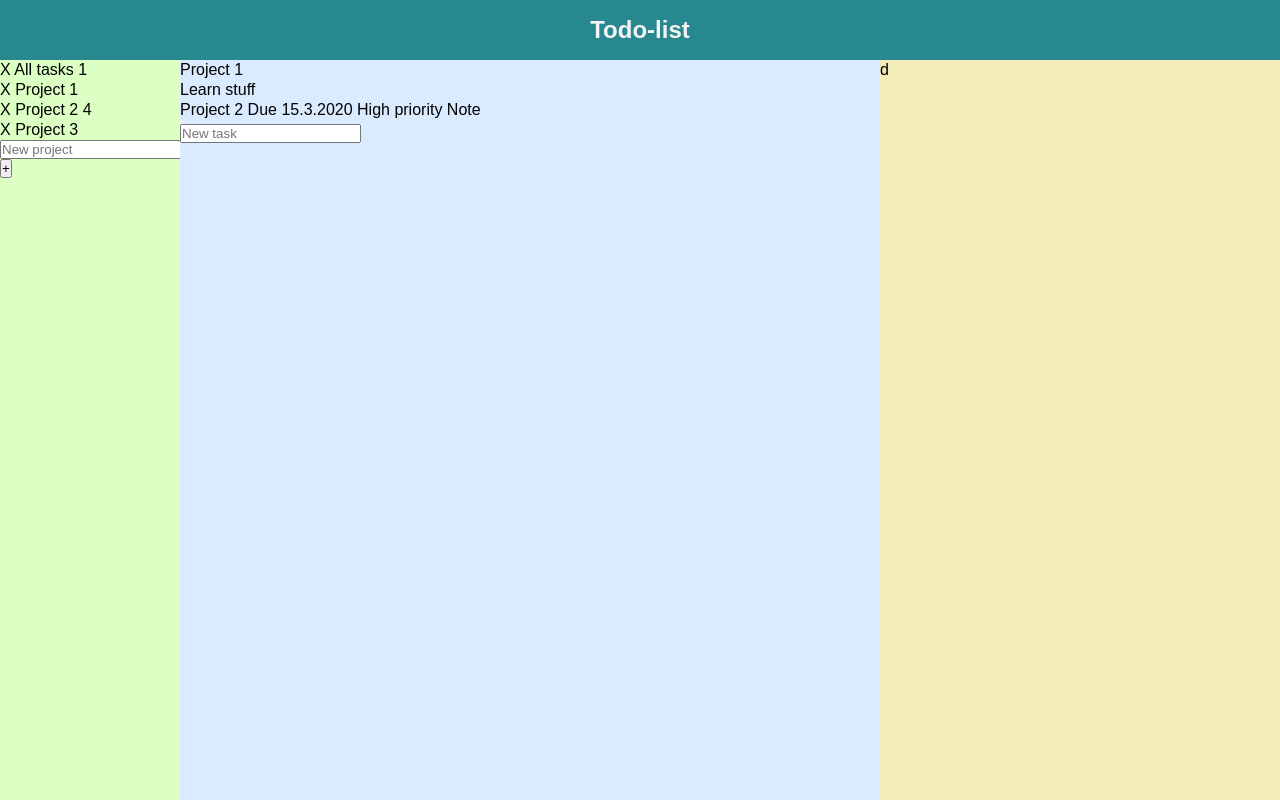
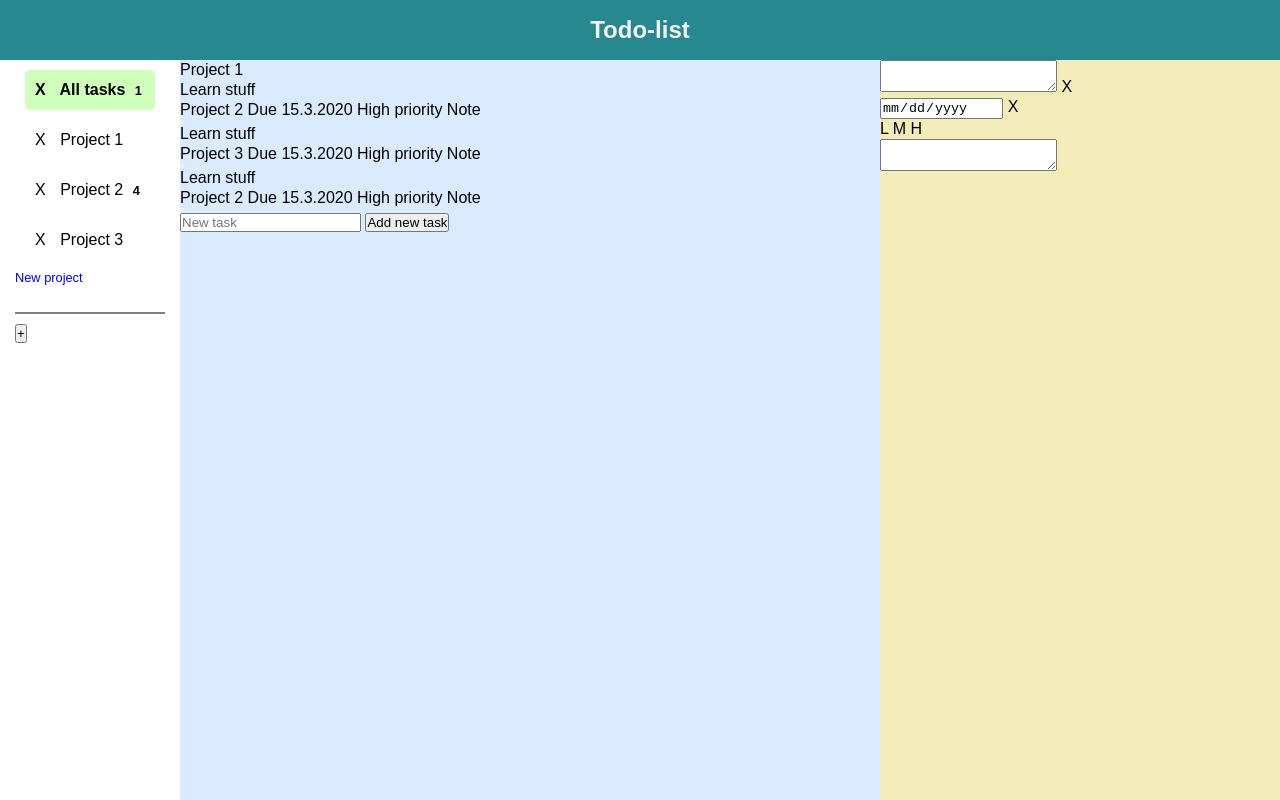
Before and after one commit to AlexRedwood/todolist2, a website built with webpack: page dist/index.html in a window 1280 px wide. Built offline with Linux system fonts and the light colour scheme.

Commit message:
Add style to projects: active color, hover colors, margins, paddings

```diff
--- a/src/SCSS/_config.scss
+++ b/src/SCSS/_config.scss
@@ -1,7 +1,7 @@
 $header-bg-color: rgb(39, 136, 143);
 $header-font-color: #f4f4f4;
 
-$project-container-bg-color: rgb(220, 255, 196);
+$project-container-bg-color: #fff;
 $main-bg-color: rgb(218, 234, 255);
 $todo-misc-container-bg-color: rgb(241, 236, 184);
 
--- a/src/SCSS/style.scss
+++ b/src/SCSS/style.scss
@@ -51,6 +51,63 @@ main {
 #project-container {
   grid-area: projects;
   background: $project-container-bg-color;
+  display: flex;
+  flex-direction: column;
+  justify-content: flex-start;
+  align-items: center;
+
+  #project-list {
+    width: 150px;
+
+    .project {
+      margin: 10px;
+      padding: 10px;
+      border-radius: 5px;
+
+      &.active {
+        background: rgb(206, 255, 187);
+        font-weight: 900;
+      }
+      &:not(.active):hover {
+        background: rgb(230, 255, 220);
+        cursor: pointer;
+      }
+      .project-icon {
+        margin-right: 10px;
+      }
+
+      .count-todos {
+        margin-left: 5px;
+        font-size: 0.8em;
+        font-weight: 900;
+      }
+    }
+  }
+  #new-project-form {
+    position: relative;
+
+    #new-project {
+      border: 0;
+      border-bottom: 2px solid grey;
+      width: 150px;
+      padding: 10px;
+      margin-bottom: 10px;
+      outline: 0;
+      font-size: 1.2em;
+      background: transparent;
+      transition: border-color 0.2s;
+      &::placeholder {
+        color: transparent;
+      }
+    }
+    .project-form-label {
+      position: absolute;
+      display: block;
+      transition: 0.2s;
+      font-size: 0.8em;
+      color: blue;
+    }
+  }
 }
 
 #todo-misc-container {
```
Also changed, not shown: dist/bundle.js, dist/index.html.
